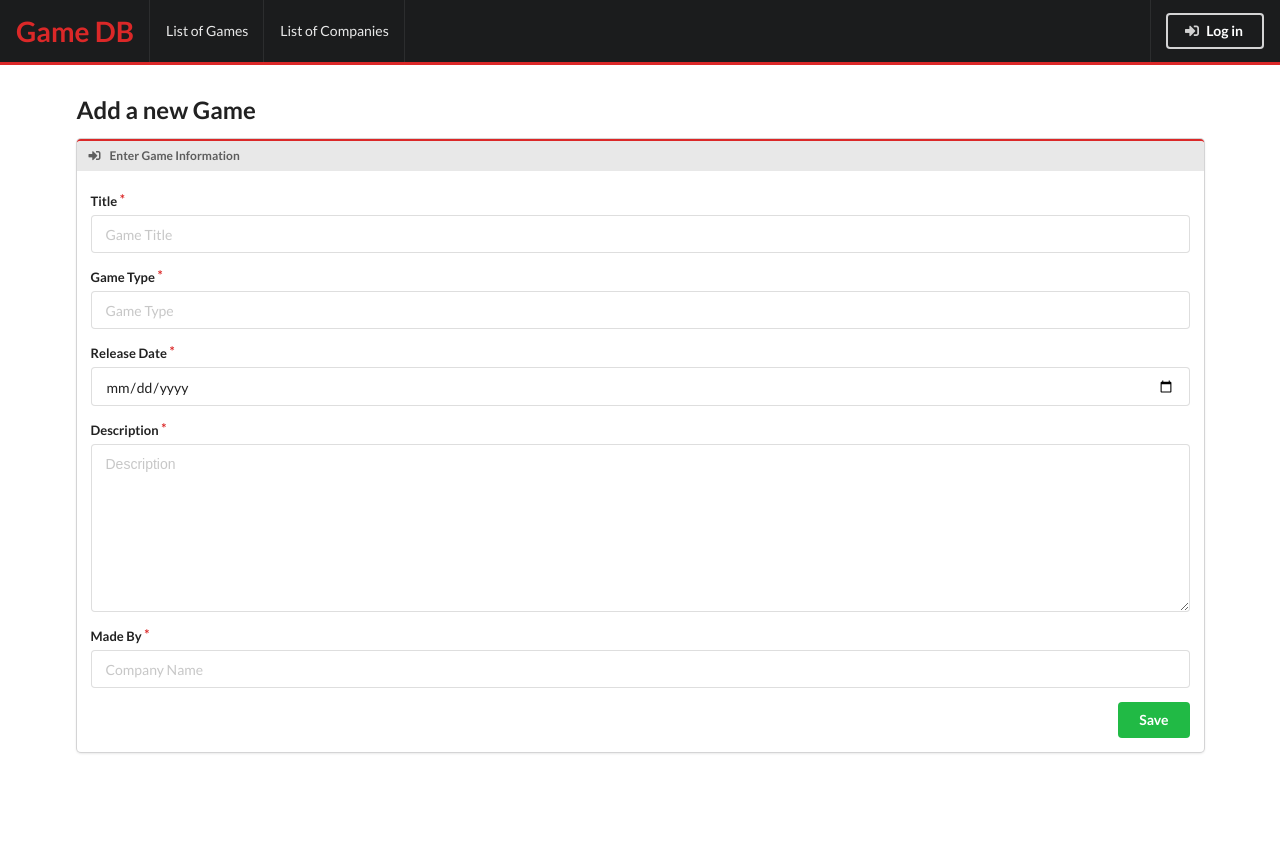
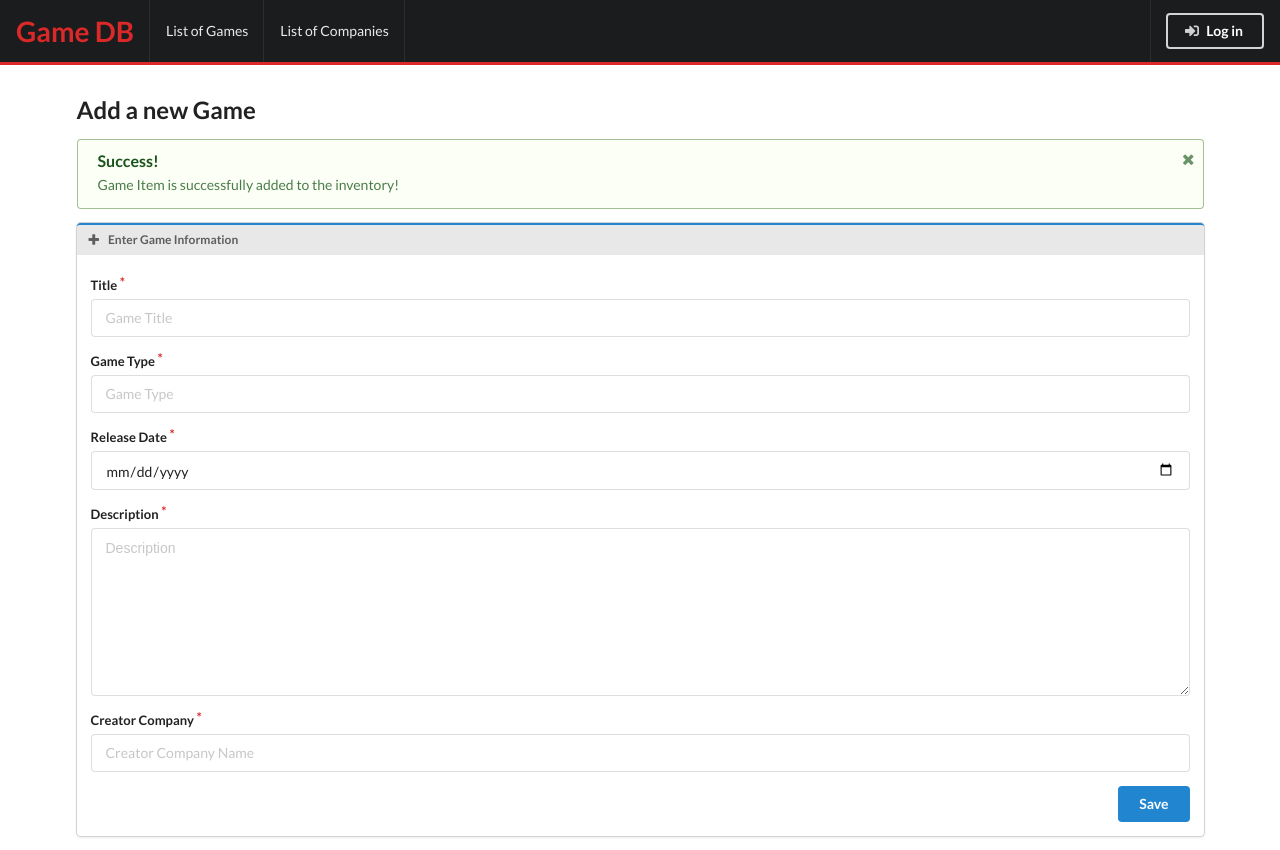
Before and after one commit to amavelino/game_db_165, a Django app: page /main/games/add-game-action/ in a window 1280 px wide. Before the commit the page ends 754 px from the top, so only its background shows below. Run offline with Django 3.2, Linux system fonts and the light colour scheme.

Commit message:
Fixed Add Game Form. Removed compid in models.py and set company name to primary key

```diff
--- /dev/null
+++ b/gamedb/static/gamedb/script.js
@@ -0,0 +1,55 @@
+$(document).ready(function () {
+    $('.ui.form')
+    .form({
+        gameTitle: {
+        identifier: 'gameTitle',
+        rules: [{
+          type: 'empty',
+          prompt: 'Enter a value for the Game Title'
+        }]
+      },
+      game_type: {
+        identifier: 'game_type',
+        rules: [{
+          type: 'empty',
+          prompt: 'Enter Game Type'
+        }]
+      },
+      release_date: {
+        identifier: 'release_date',
+        rules: [{
+          type: 'empty',
+          prompt: 'Enter Release Date'
+        }]
+      },
+      description: {
+        identifier: 'description',
+        rules: [{
+          type: 'empty',
+          prompt: 'Enter Game Description'
+        }]
+      },
+      made_by: {
+        identifier: 'made_by',
+        rules: [{
+          type: 'empty',
+          prompt: 'Enter Creator Company'
+        }]
+      },
+    });
+
+    $('.close.icon').click(function () {
+      if ($('.add-attempt').length > 0) {
+        $('.add-attempt').fadeOut(600, function () {
+          $(this).remove();
+        })
+      }
+    });
+
+    $('.ui.dropdown').dropdown();
+    $('.nav.menu .item').click(function () {
+        document.location.href = $(this).attr("data-url");
+    });
+
+
+});
--- a/gamedb/templates/add-game.html
+++ b/gamedb/templates/add-game.html
@@ -4,8 +4,18 @@
 <h2>
 	Add a new {{ item }}
 </h2>
-<div class="ui fluid red-border card">
-	<div class="ui top attached label"><i class="sign in icon"></i>Enter {{item}} Information</div>
+{% if success == 1 %}
+<div class="ui positive add-attempt message">
+		<i class="close icon"></i>
+		<div class="header">
+			Success!
+		</div>
+		<p>{{item}} Item is successfully added to the inventory!
+		</p>
+	</div>
+{% endif %}
+<div class="ui fluid blue-border card">
+	<div class="ui top attached label"><i class="add icon"></i>Enter {{item}} Information</div>
 	<div class="content">
 		<p>
 			<form method="POST" class="ui form" action="{% url 'add_game_action' %}">{% csrf_token %}
@@ -13,12 +23,10 @@
 					<label>Title</label>
 					<input placeholder="Game Title" type="text" name="gameTitle" value="{{form.title}}">
 				</div>
-
 				<div class="required field">
 					<label>Game Type</label>
 					<input placeholder="Game Type" type="text" name="game_type" value="{{form.game_type}}">
 				</div>
-
 				<div class="required field">
 					<label>Release Date</label>
 					<input placeholder="Release Date" type="date" name="release_date" value="{{form.release_date}}">
@@ -28,10 +36,12 @@
 					<textarea placeholder="Description" type="field" name="description" value="{{form.description}}"></textarea>
 				</div>
 				<div class="required field">
-					<label>Made By</label>
-					<input placeholder="Company Name" type="text" name="made_by" value="{{form.made_by}}">
+					<label>Creator Company</label>
+					<input placeholder="Creator Company Name" type="text" name="made_by" value="{{form.made_by}}">
 				</div>
-				<button type="submit" class="right floated ui green button">Save</button>
+				<div class="ui error message"></div>
+				<button type="submit" class="right floated ui primary button">Save</button>
+
 			</form>
 		</p>
 	</div>
--- a/gamedb/templates/base.html
+++ b/gamedb/templates/base.html
@@ -6,13 +6,8 @@
 	<link rel="stylesheet" href="{% static 'gamedb/semantic.css' %}">
 	<script src="{% static 'gamedb/jquery-3.3.1.min.js' %}"></script>
 	<script src="{% static 'gamedb/semantic.js' %}"></script>
-	<script>
-		$(document).ready(function () {
-			$('.ui.dropdown').dropdown();
-			$('.nav.menu .item').click(function () {
-				document.location.href = $(this).attr("data-url");
-			});
-		});
+	<script src="{% static 'gamedb/script.js' %}">
+
 	</script>
 </head>
 
--- a/gamedb/urls.py
+++ b/gamedb/urls.py
@@ -16,4 +16,5 @@ urlpatterns = [
 	path('games/<int:gid>/<int:commid>/edit/', views.edit_comment, name='edit_comment'),
 
 	path('games/add-game-action/', views.add_game_action, name='add_game_action'),
+	path('games/add-company-action/', views.add_company_action, name='add_company_action'),
 ]
--- a/gamedb/views.py
+++ b/gamedb/views.py
@@ -9,14 +9,18 @@ from .forms import CompanyForm, GameForm, CommentForm
 @login_required
 def add_company(request):
 	active = "gamesCompanyAdd"
+	return render(request, 'add-company.html', {'item': "Company", 'active': active})
+
+def add_company_action(request):
+	active = "gamesCompanyAdd"
 	if request.method == "POST":
-		form = CompanyForm(request.POST)
-		if form.is_valid():
-			company = form.save(commit=False)
-			company.save()
-	else:
-		form = CompanyForm()
-	return render(request, 'add.html', {'form':form, 'item': "Company", 'active': active})
+		form = request.POST
+		name = request.POST['companyName']
+		desc = request.POST['companyDescription']
+		new_company = Company(name=name, description=desc)
+		new_company.save()
+	form = None
+	return render(request, 'add-company.html', {'form':form, 'item': "Company", 'active': active, 'success': 1})
 
 def show_company(request):
 	active = "gamesCompanyList"
@@ -65,7 +69,7 @@ def add_game_action(request):
 		new_game = Game(title=title, game_type=game_type, release_date=release_date, description=description, made_by=made_by)
 		new_game.save()
 	form = None
-	return render(request, 'add-game.html', {'form':form, 'item':"Game", 'active': active})
+	return render(request, 'add-game.html', {'form':form, 'item':"Game", 'active': active, 'success': 1})
 
 def show_games(request):
 	active = "gamesList"
```
Also changed, not shown: gamedb/templates/add-company.html (added, +37 -0 lines), gamedb/templates/login.html (+7 -2 lines), gamedb/templates/show-games.html (indentation only).
